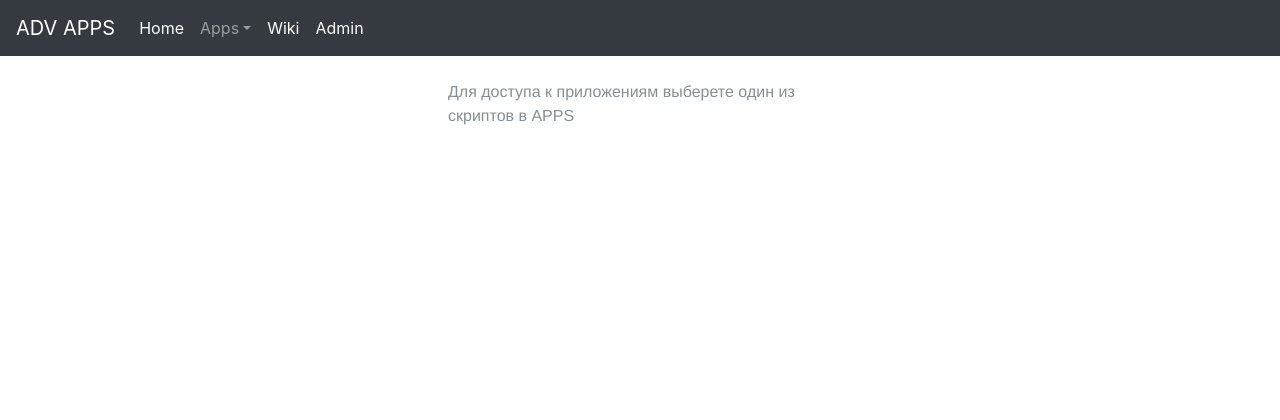
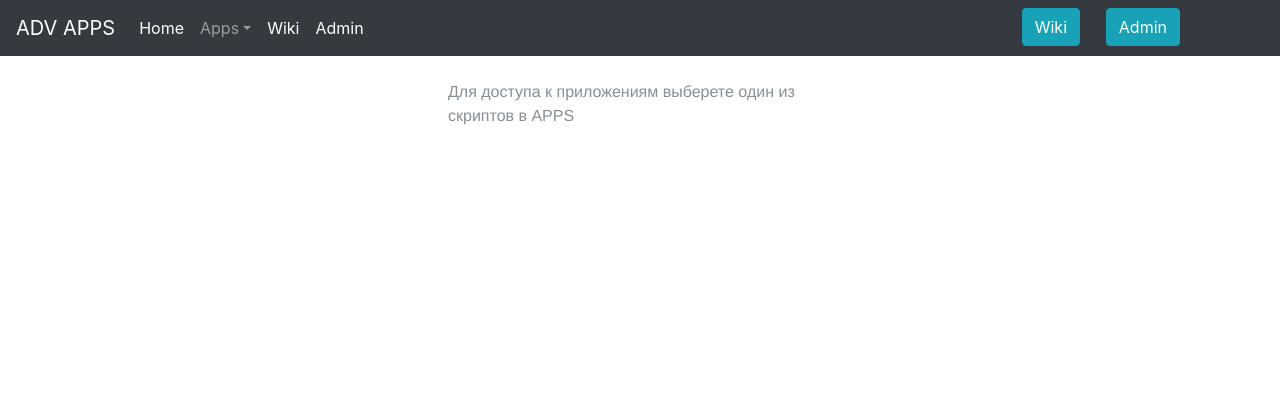
Before and after one commit to AdvDevBaf/ADVAPPS, a Django app: page / in a window 1280 px wide. Shown: the top 420 px of the page. Run offline with Django 3.2, Linux system fonts and the light colour scheme; some libraries are stand-ins or nearby versions.

Commit message:
buttons for wiki and admin was added

```diff
--- a/BafosApp/templates/BafosApp/b.html
+++ b/BafosApp/templates/BafosApp/b.html
@@ -60,8 +60,15 @@
             </div>
           </li>
                       <li class="nav-item active">
-            <a class="nav-link" href="wiki/">Wiki<span class="sr-only">(current)</span></a>
+            <a class="nav-link" href="/wiki">Wiki<span class="sr-only">(current)</span></a>
           </li>
+
+                  <form style="position: fixed; right: 200px;" class="input-bar-item" method="get" action="/wiki">
+    <button class="btn btn-info space" type="submit" >Wiki</button>
+</form>
+             <form style="position: fixed; right: 100px;" class="input-bar-item" method="get" action="/admin">
+    <button class="btn btn-info space" type="submit" >Admin</button>
+</form>
                                   <li class="nav-item active">
             <a class="nav-link" href="admin/">Admin<span class="sr-only">(current)</span></a>
           </li>
```
